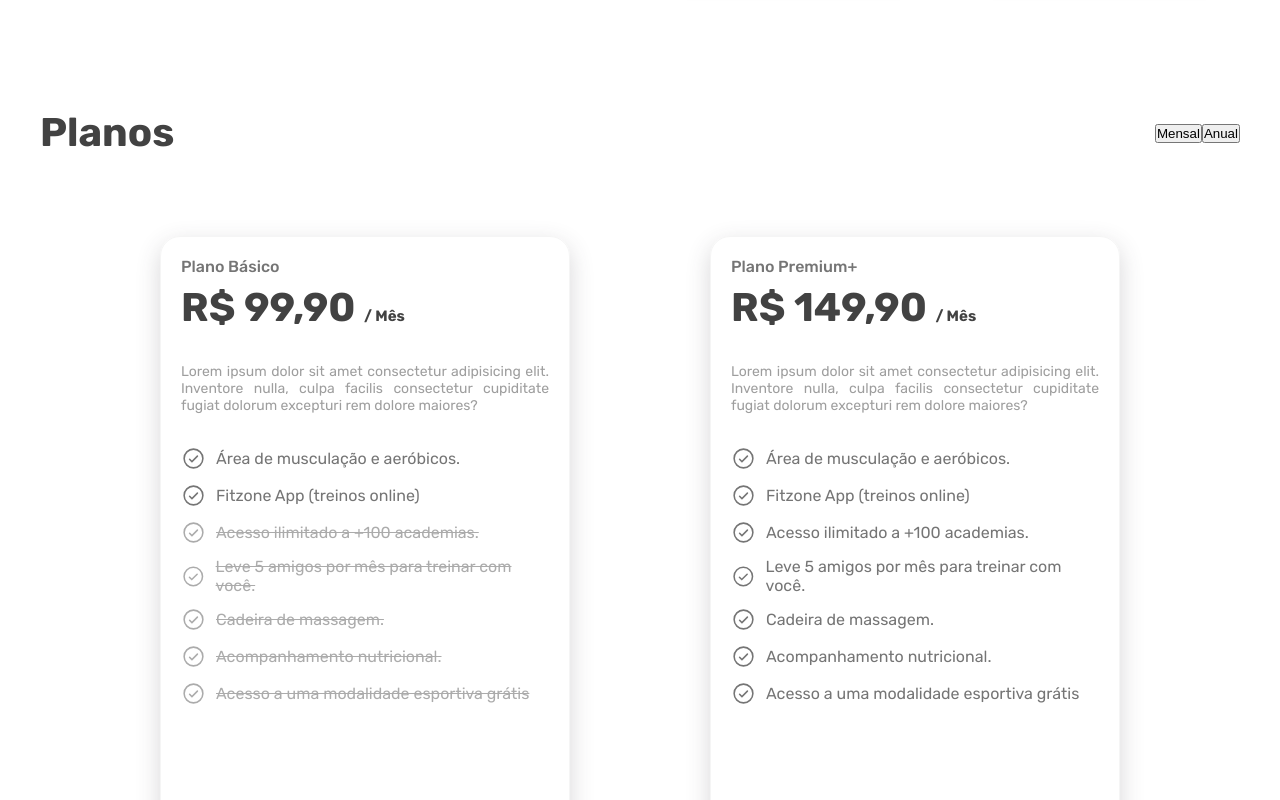
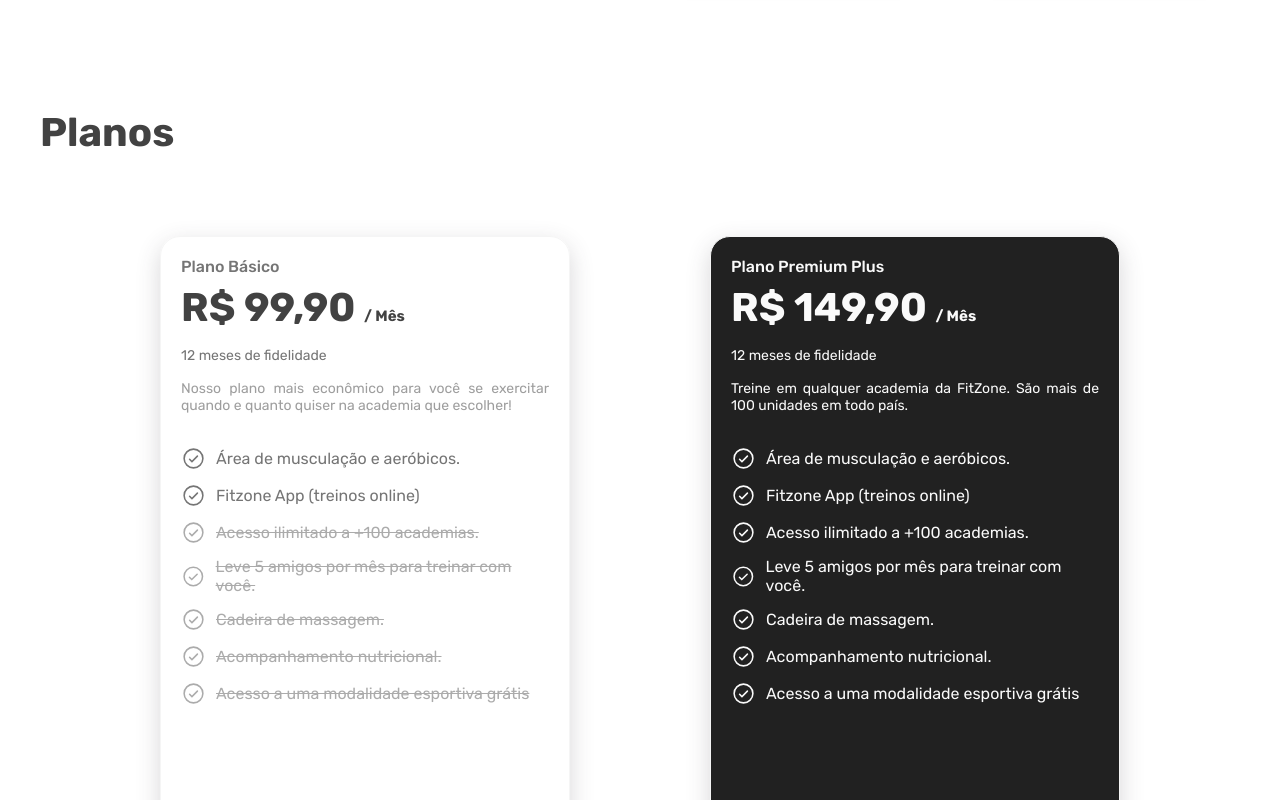
Before and after one commit to nicolasfreitas-dev/fitzone, a React (Vite) app: page / in a window 1280 px wide. Shown: the part 2500-3300 px from the top of the page. Built offline with nearby package versions, Linux system fonts and the light colour scheme.

Commit message:
feat: add fidelity props and change description values of plans

```diff
--- a/src/components/Plans/index.tsx
+++ b/src/components/Plans/index.tsx
@@ -1,48 +1,30 @@
-import { useState } from "react"
 import CardPlan from "./components/CardPlan"
 import "./style.scss"
 
 export default function Plans() {
-    const [activePlan, setActivePlan] = useState("monthly")
-
     return (
-        <section className="plans">
+        <section className="plans" id="plans">
             <div className="plans__header">
                 <h2 className="plans__header-title">Planos</h2>
-                <div className="plans__header-btn">
-                    <button
-                        className={`plans__header-btn--monthly ${
-                            activePlan === "monthly" ? "active" : ""
-                        }`}
-                        onClick={() => setActivePlan("monthly")}
-                    >
-                        Mensal
-                    </button>
-                    <button
-                        className={`plans__header-btn--yearly ${
-                            activePlan === "yearly" ? "active" : ""
-                        }`}
-                        onClick={() => setActivePlan("yearly")}
-                    >
-                        Anual
-                    </button>
-                </div>
             </div>
             <div className="plans__card">
                 <CardPlan
                     planName="Plano Básico"
-                    planDescription="Lorem ipsum dolor sit amet consectetur adipisicing elit. Inventore nulla, culpa facilis consectetur cupiditate fugiat dolorum excepturi rem dolore maiores?"
+                    planDescription="Nosso plano mais econômico para você se exercitar quando e quanto quiser na academia que escolher!"
                     planValue="99,90"
+                    fidelity="12 meses de fidelidade"
                 />
                 <CardPlan
-                    planName="Plano Premium+"
-                    planDescription="Lorem ipsum dolor sit amet consectetur adipisicing elit. Inventore nulla, culpa facilis consectetur cupiditate fugiat dolorum excepturi rem dolore maiores?"
+                    planName="Plano Premium Plus"
+                    planDescription="Treine em qualquer academia da FitZone. São mais de 100 unidades em todo país."
                     planValue="149,90"
+                    fidelity="12 meses de fidelidade"
                 />
                 <CardPlan
                     planName="Plano Premium"
-                    planDescription="Lorem ipsum dolor sit amet consectetur adipisicing elit. Inventore nulla, culpa facilis consectetur cupiditate fugiat dolorum excepturi rem dolore maiores?"
+                    planDescription="Nosso plano mensal para você que não quer se comprometer, mas quer treinar em uma academia de alto padrão!"
                     planValue="119,90"
+                    fidelity="Sem fidelidade"
                 />
             </div>
         </section>
```
